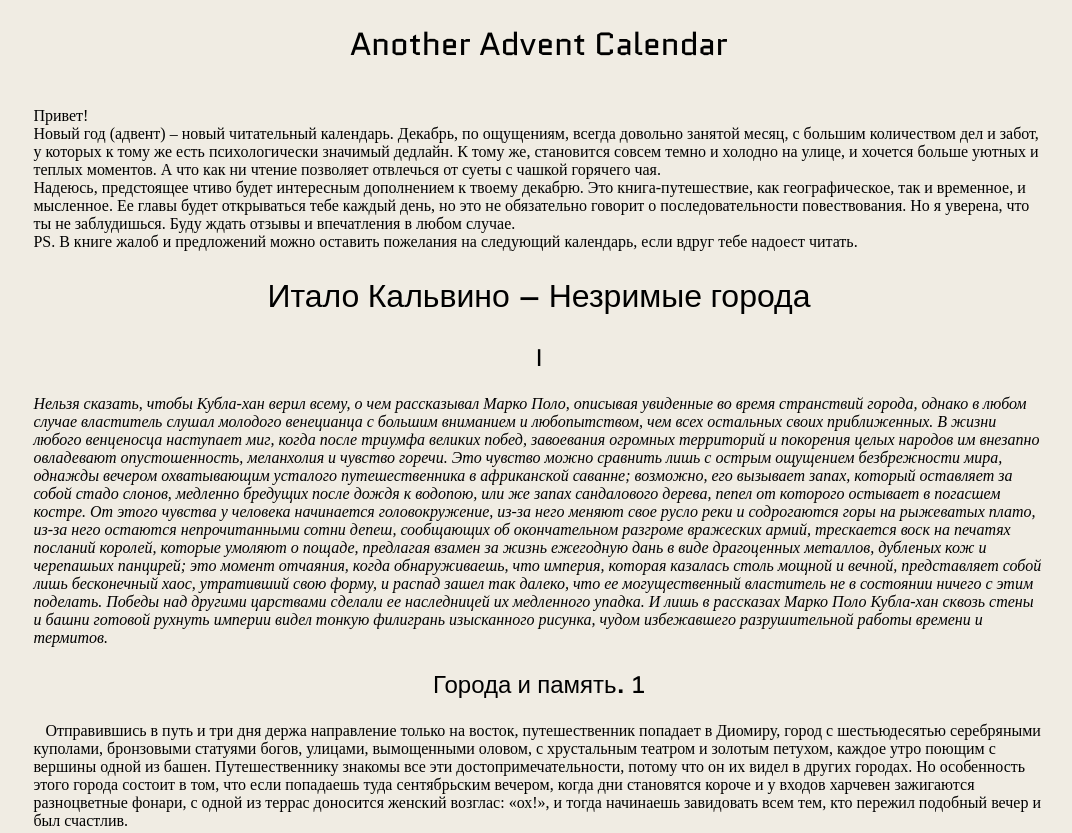
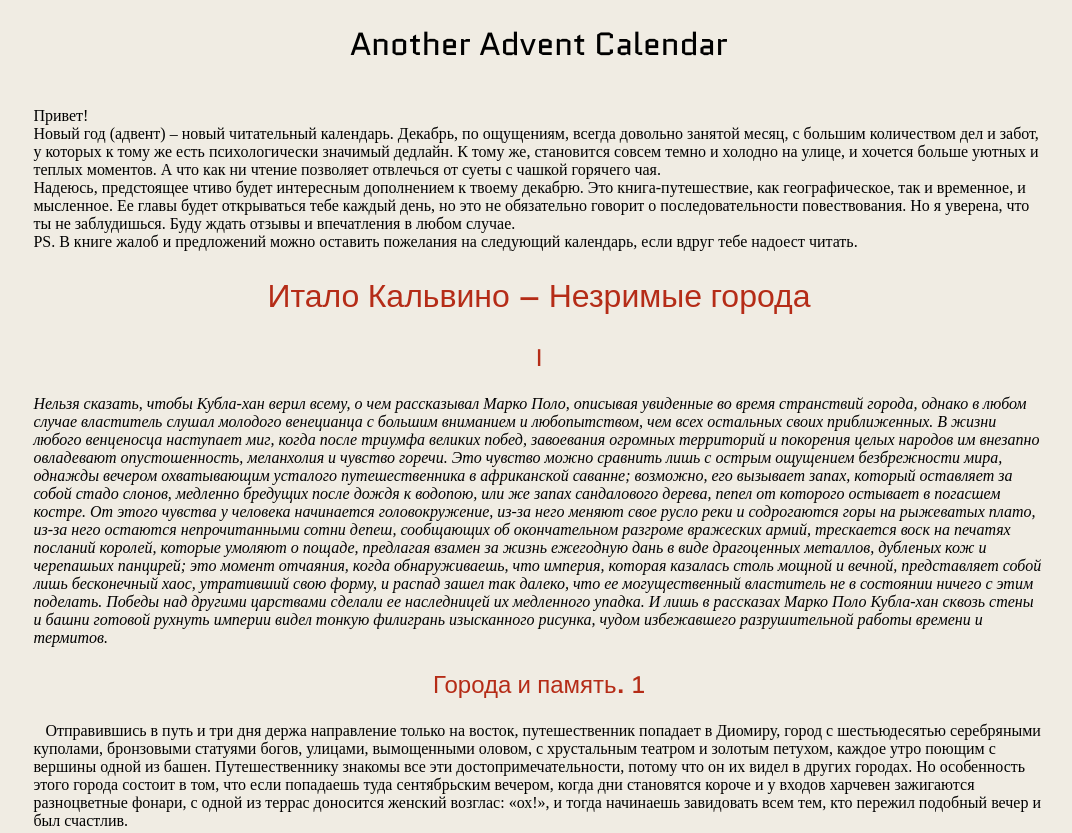
Before and after one commit to polinazman/advent_calendar, a plain HTML site: page pages/day1.html in a window 1280 px wide. Shown: the top 833 px of the page, without its empty margins (101-1173 px from the left). Drawn offline with Linux system fonts and the light colour scheme.

Commit message:
Update styles.css

```diff
--- a/styles.css
+++ b/styles.css
@@ -8,9 +8,13 @@ body {
 }
 
 h1, h2 {
-text-align: center;
-font-family: "Quantico", sans-serif;
-font-weight: 400;
+    text-align: center;
+    font-family: "Quantico", sans-serif;
+    font-weight: 400;
+}
+
+.pages-heading, .text-content h1, .text-content h2 {
+    color: #B52C17;
 }
 
 .text-content {
```
